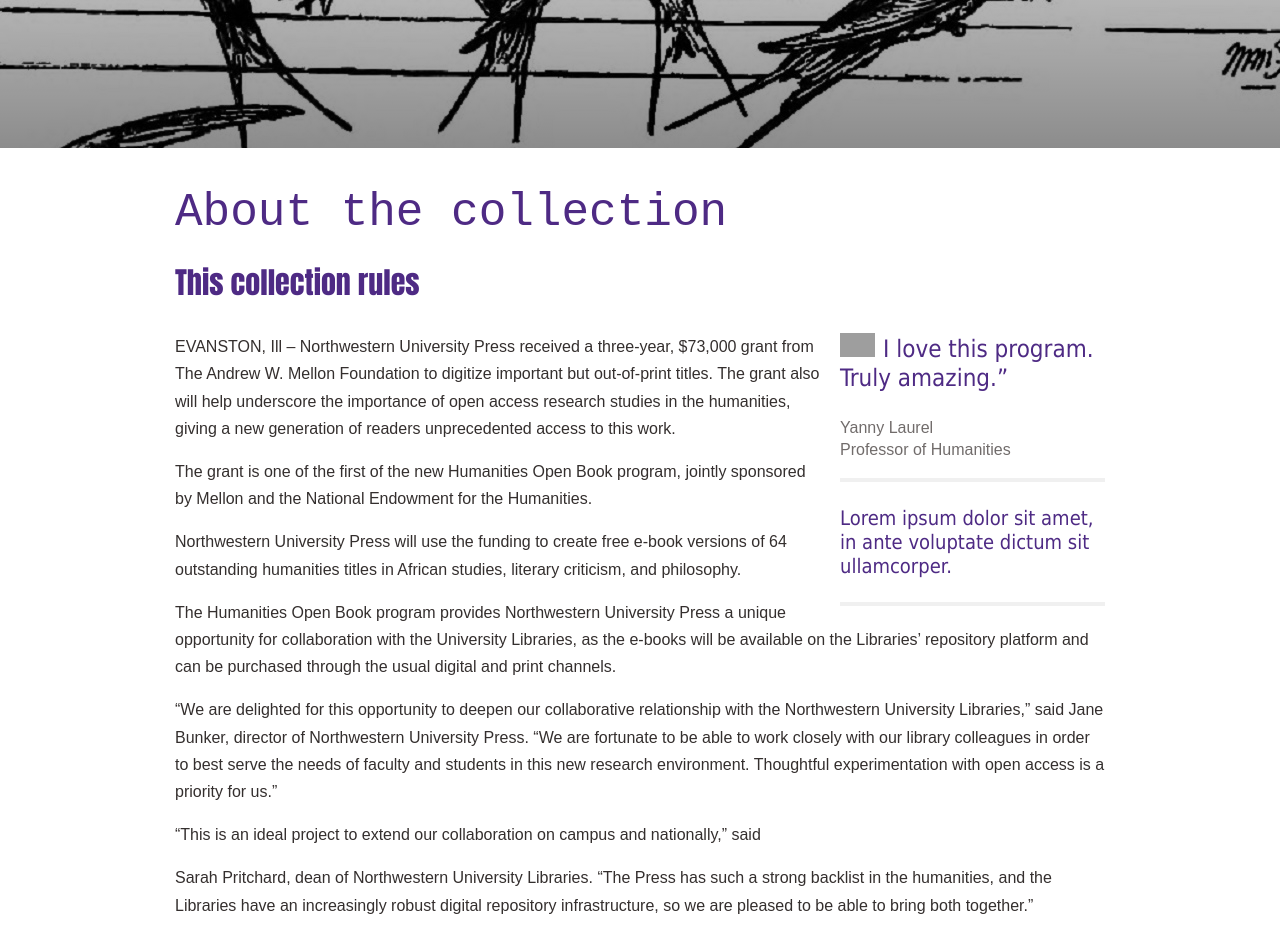
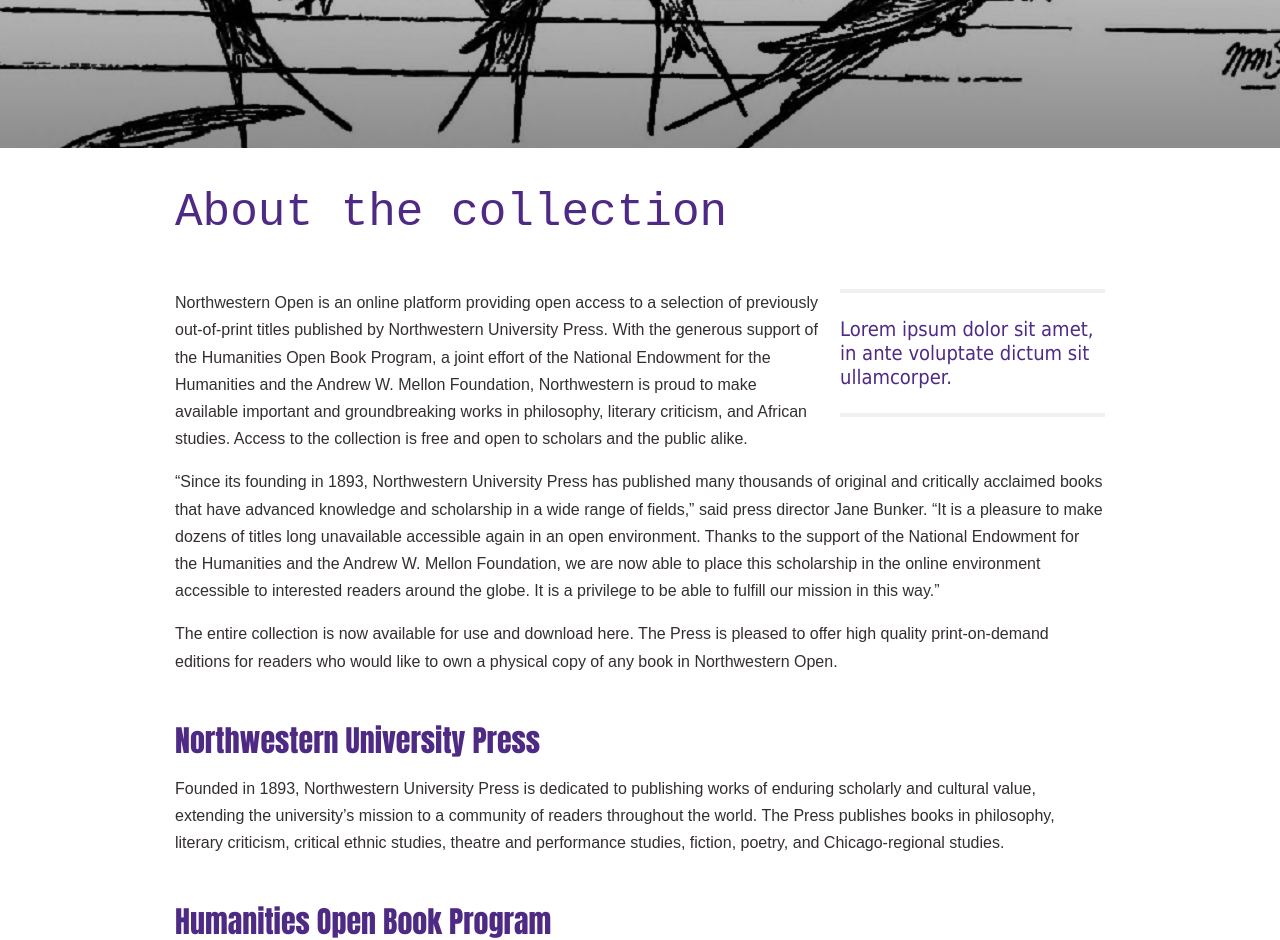
Before and after one commit to nulib/humanities-open-books, a Jekyll site: the page built from _pages/about.md, in a window 1280 px wide and 1400 px high, scrolled down 488 px. Shown: the top 940 px of the window. Built offline with Jekyll 4.4.1, drawn with Linux system fonts in a browser that asks for light colours; some web fonts are replaced; some of the changed text lies outside the part shown; grey boxes are pictures that could not be loaded.

Commit message:
adds nupress copy, fixes page layouts

```diff
--- a/_pages/about.md
+++ b/_pages/about.md
@@ -3,24 +3,20 @@
 permalink: /about/
 body_class: "standard-page narrow-page"
 title: "About the collection"
-tagline: "This collection rules"
-quote: "I love this program. Truly amazing."
-quote_name: "Yanny Laurel"
-quote_title: "Professor of Humanities"
+tagline: # "This collection rules"
+quote: # "I love this program. Truly amazing."
+quote_name: # "Yanny Laurel"
+quote_title: # "Professor of Humanities"
 hero_image: /assets/images/bird-hero.jpg
 ---
-EVANSTON, Ill -- Northwestern University Press received a three-year, $73,000 grant from The Andrew W. Mellon Foundation to digitize important but out-of-print titles. The grant also will help underscore the importance of open access research studies in the humanities, giving a new generation of readers unprecedented access to this work.
+Northwestern Open is an online platform providing open access to a selection of previously out-of-print titles published by Northwestern University Press. With the generous support of the Humanities Open Book Program, a joint effort of the National Endowment for the Humanities and the Andrew W. Mellon Foundation, Northwestern is proud to make available important and groundbreaking works in philosophy, literary criticism, and African studies. Access to the collection is free and open to scholars and the public alike.
 
-The grant is one of the first of the new Humanities Open Book program, jointly sponsored by Mellon and the National Endowment for the Humanities.
+“Since its founding in 1893, Northwestern University Press has published many thousands of original and critically acclaimed books that have advanced knowledge and scholarship in a wide range of fields,” said press director Jane Bunker. “It is a pleasure to make dozens of titles long unavailable accessible again in an open environment. Thanks to the support of the National Endowment for the Humanities and the Andrew W. Mellon Foundation, we are now able to place this scholarship in the online environment accessible to interested readers around the globe. It is a privilege to be able to fulfill our mission in this way."
 
-Northwestern University Press will use the funding to create free e-book versions of 64 outstanding humanities titles in African studies, literary criticism, and philosophy.
+The entire collection is now available for use and download here. The Press is pleased to offer high quality print-on-demand editions for readers who would like to own a physical copy of any book in Northwestern Open.
 
-The Humanities Open Book program provides Northwestern University Press a unique opportunity for collaboration with the University Libraries, as the e-books will be available on the Libraries’ repository platform and can be purchased through the usual digital and print channels.
+### Northwestern University Press
+Founded in 1893, Northwestern University Press is dedicated to publishing works of enduring scholarly and cultural value, extending the university’s mission to a community of readers throughout the world. The Press publishes books in philosophy, literary criticism, critical ethnic studies, theatre and performance studies, fiction, poetry, and Chicago-regional studies.
 
-“We are delighted for this opportunity to deepen our collaborative relationship with the Northwestern University Libraries,” said Jane Bunker, director of Northwestern University Press. “We are fortunate to be able to work closely with our library colleagues in order to best serve the needs of faculty and students in this new research environment. Thoughtful experimentation with open access is a priority for us.”
-
-“This is an ideal project to extend our collaboration on campus and nationally,” said
-
-Sarah Pritchard, dean of Northwestern University Libraries.  “The Press has such a strong backlist in the humanities, and the Libraries have an increasingly robust digital repository infrastructure, so we are pleased to be able to bring both together.”
-
-Northwestern University Press is dedicated to publishing works of enduring scholarly and cultural value, extending the University’s mission to a community of readers throughout the world.
+### Humanities Open Book Program
+The Humanities Open Book Program is designed to make outstanding out-of-print humanities books available to a wide audience. By taking advantage of low-cost e-book technology, the program will allow teachers, students, scholars, and the public to read humanities books that have long been out of print. Humanities Open Book is jointly sponsored by the National Endowment for the Humanities and the Andrew W. Mellon Foundation.
```
Also changed, not shown: _pages/literary-criticism.html (+8 -5 lines), _pages/philosophy.html (+7 -4 lines).
